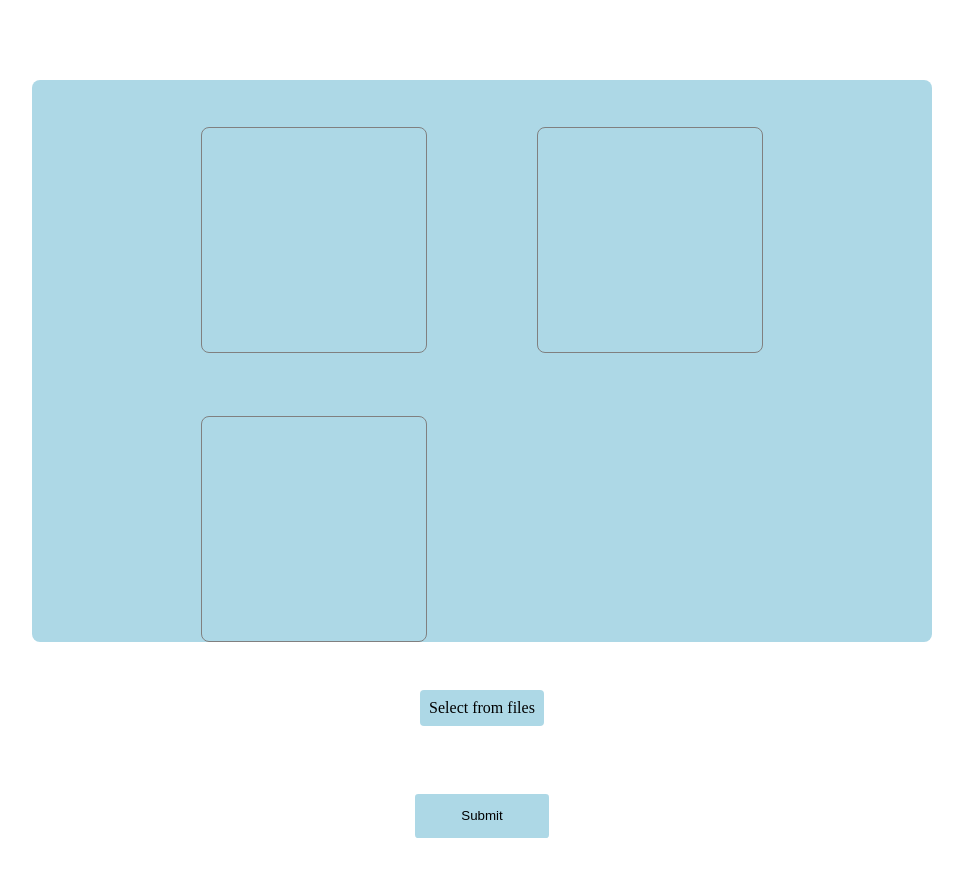
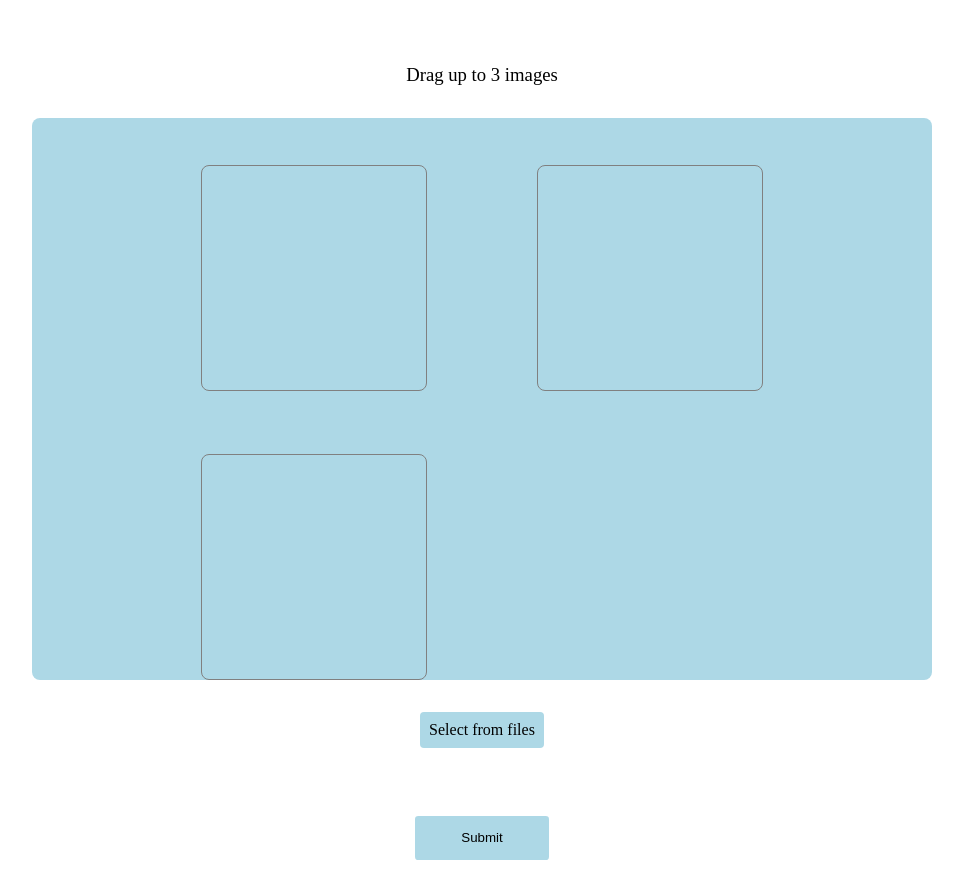
Before and after one commit to srhatch/react_drag_and_drop, a Next.js app in the folder react_drag_and_drop/: page / in a window 1280 px wide. Shown: the whole page, without its empty margins (158-1121 px from the left). Before the commit the page ends 870 px from the top, so only its background shows below. Built offline with nearby package versions, Linux system fonts and the light colour scheme.

Commit message:
(fix): Typo in errorObj property

```diff
--- a/react_drag_and_drop/src/app/components/file_input/page.tsx
+++ b/react_drag_and_drop/src/app/components/file_input/page.tsx
@@ -19,7 +19,7 @@ export default function FileInput() {
         if (inputFiles) {
             if (inputFiles.length + imageArrayLength > numberOfImages) {
                 // Check the number of images already loaded plus the number being uploaded
-                setErrorObj(v => ({...v, numberExceededError: 'numberExceededErrpr'}));
+                setErrorObj(v => ({...v, numberExceededError: 'numberExceededError'}));
             } else {
                 const inputFileArray: File[] = Array.from(inputFiles);
                 const sizeValid = checkFileSize(inputFileArray);
@@ -44,6 +44,7 @@ export default function FileInput() {
 
     return (
         <>
+            <h3 className={gridStyles.formTitle}>Drag up to {context?.numberOfImages} images</h3>
             <DropZone setErrorObj={setErrorObj} />
             <label
                 htmlFor='imageInputId'
```
